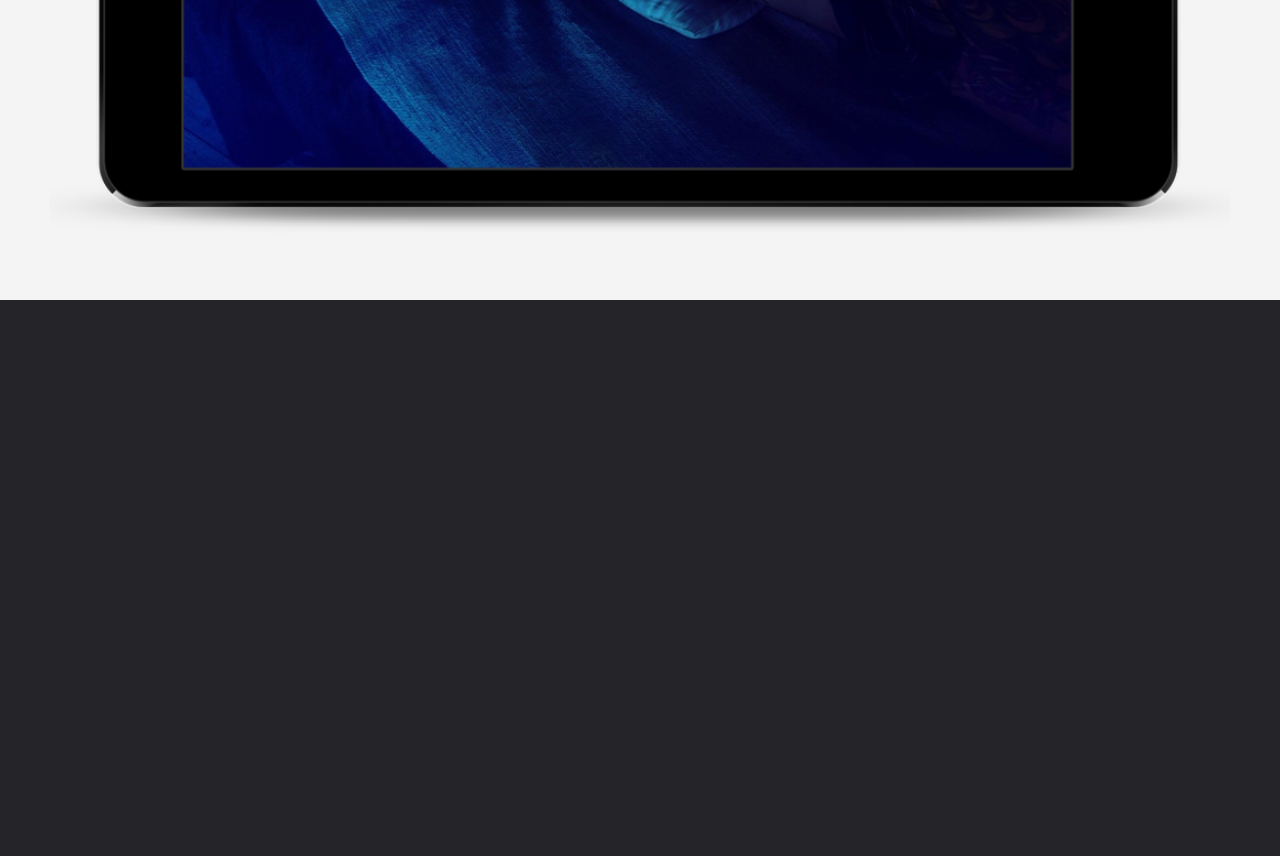
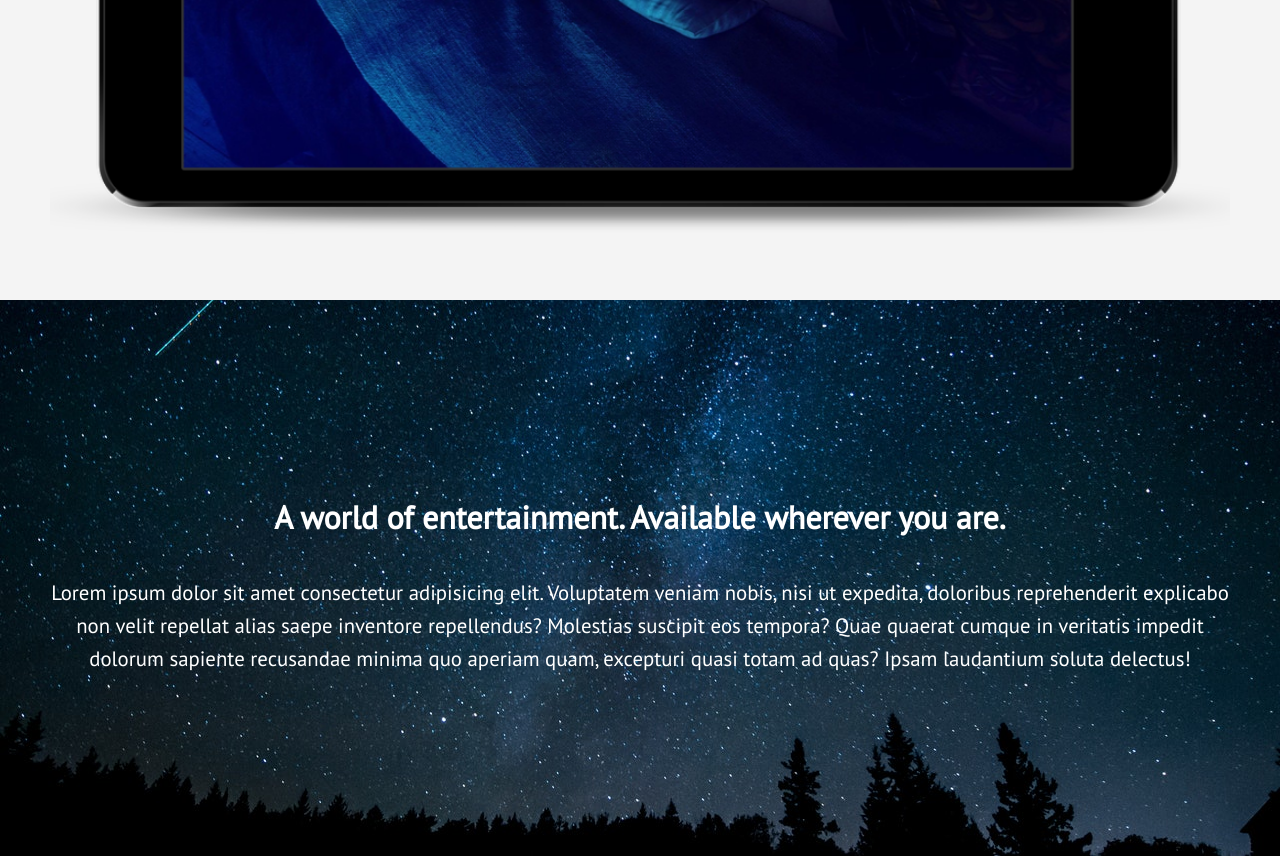
Before and after one commit to anvolkravt/Responsive-Landing-Page, a plain HTML site: page index.html in a window 1280 px wide. Shown: the part 3075-3931 px from the top of the page. Before the commit the page ends 3375 px from the top, so only its background shows below. Drawn offline with nearby package versions, Linux system fonts and the light colour scheme.

Commit message:
feat: add entertainment section

```diff
--- a/index.html
+++ b/index.html
@@ -12,25 +12,25 @@
   <!-- Showcase & Nav -->
   <div id="showcase">
     <header>
-      <nav class='cf'>
-        <ul class='cf'>
+      <nav class="cf">
+        <ul class="cf">
           <li class="hide-on-small">
             <a href="#showcase">myTunes</a>
           </li>
           <li>
-            <a href='#showcase'>Overview</a>
+            <a href="#showcase">Overview</a>
           </li>
           <li>
-            <a href='#music'>Music</a>
+            <a href="#music">Music</a>
           </li>
           <li>
-            <a href='#video'>Video</a>
+            <a href="#video">Video</a>
           </li>
           <li>
-            <a href='#gift-cards'>Gift Cards</a>
+            <a href="#gift-cards">Gift Cards</a>
           </li>
         </ul>
-        <a href='#' id='openup'>myTunes</a>
+        <a href="#" id="openup">myTunes</a>
       </nav>
     </header>
     <div class="section-main container">
@@ -68,7 +68,12 @@
 
   <!-- Entertainment Section -->
 
-
+  <section id="entertainment" class="section">
+    <div class="container">
+      <h3>A world of entertainment. Available wherever you are.</h3>
+      <p class="lead">Lorem ipsum dolor sit amet consectetur adipisicing elit. Voluptatem veniam nobis,      nisi ut expedita, doloribus reprehenderit explicabo non velit repellat alias saepe inventore         repellendus? Molestias suscipit eos tempora? Quae quaerat cumque in veritatis impedit dolorum        sapiente recusandae minima quo aperiam quam, excepturi quasi totam ad quas? Ipsam laudantium         soluta delectus!</p>
+    </div>
+  </section>
 
   <!-- Gift Card Section -->
 
--- a/style.css
+++ b/style.css
@@ -41,6 +41,14 @@ a {
 
 .section h3 {
   font-size: 2rem;
+}
+
+section#entertainment {
+  background: url(images/section-bg.jpg);
+  background-repeat: no-repeat;
+  background-position: bottom;
+  background-size: cover;
+  padding: 10rem 0;
 }
 
 /* Buttons */
```
